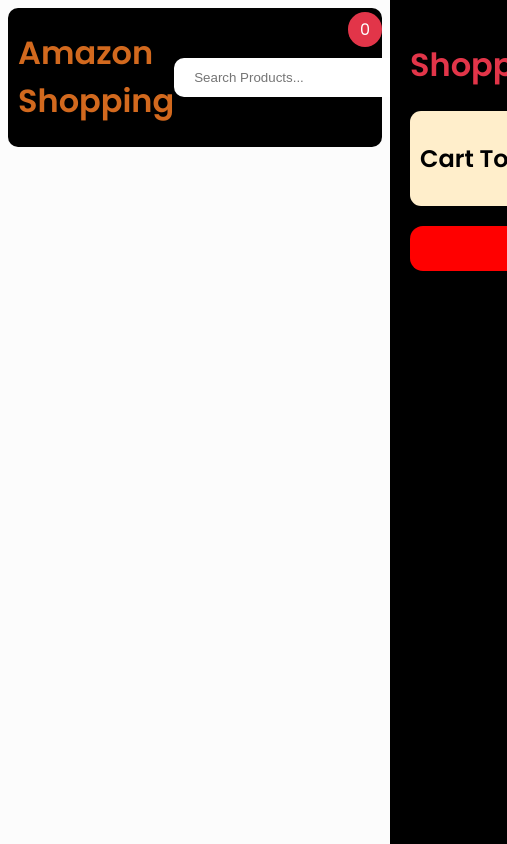
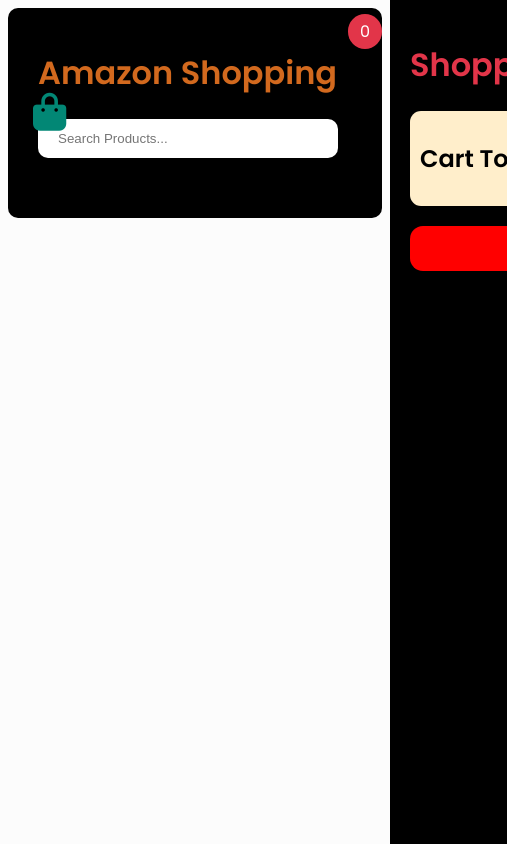
Before and after one commit to michelledcruz/EcommerceApp, a plain HTML site: page index.html in a window 390 px wide. Shown: the whole page, 507 px wide, since content can reach past the window. Drawn offline with Linux system fonts and the light colour scheme; no server answers.

Commit message:
Update style.css

```diff
--- a/style.css
+++ b/style.css
@@ -43,6 +43,12 @@
     color: #ffffff;
     background-color: rgb(238, 107, 14);;
 }
+.shopping i{
+    color: #028775;
+    font-size: 38px;
+    right: 30px;
+    position: relative;
+}
 .list{
     display: grid;
     grid-template-columns: repeat(3, 1fr);
@@ -54,13 +60,18 @@
         grid-template-columns: repeat(2, 1fr);
         gap: 15px;
     }
+    .header-section {
+        flex-wrap: wrap;
+        padding: 20px;
+    }
+    .shopping i{
+        font-size: 38px;
+        top: -65px;
+        right: 5px;
+        position: relative;
+    }
 }
-.shopping i{
-    color: #028775;
-    font-size: 38px;
-    right: 30px;
-    position: relative;
-}
+
 span.quantity{
     background-color: #e23549;
     padding: 5px;
```
